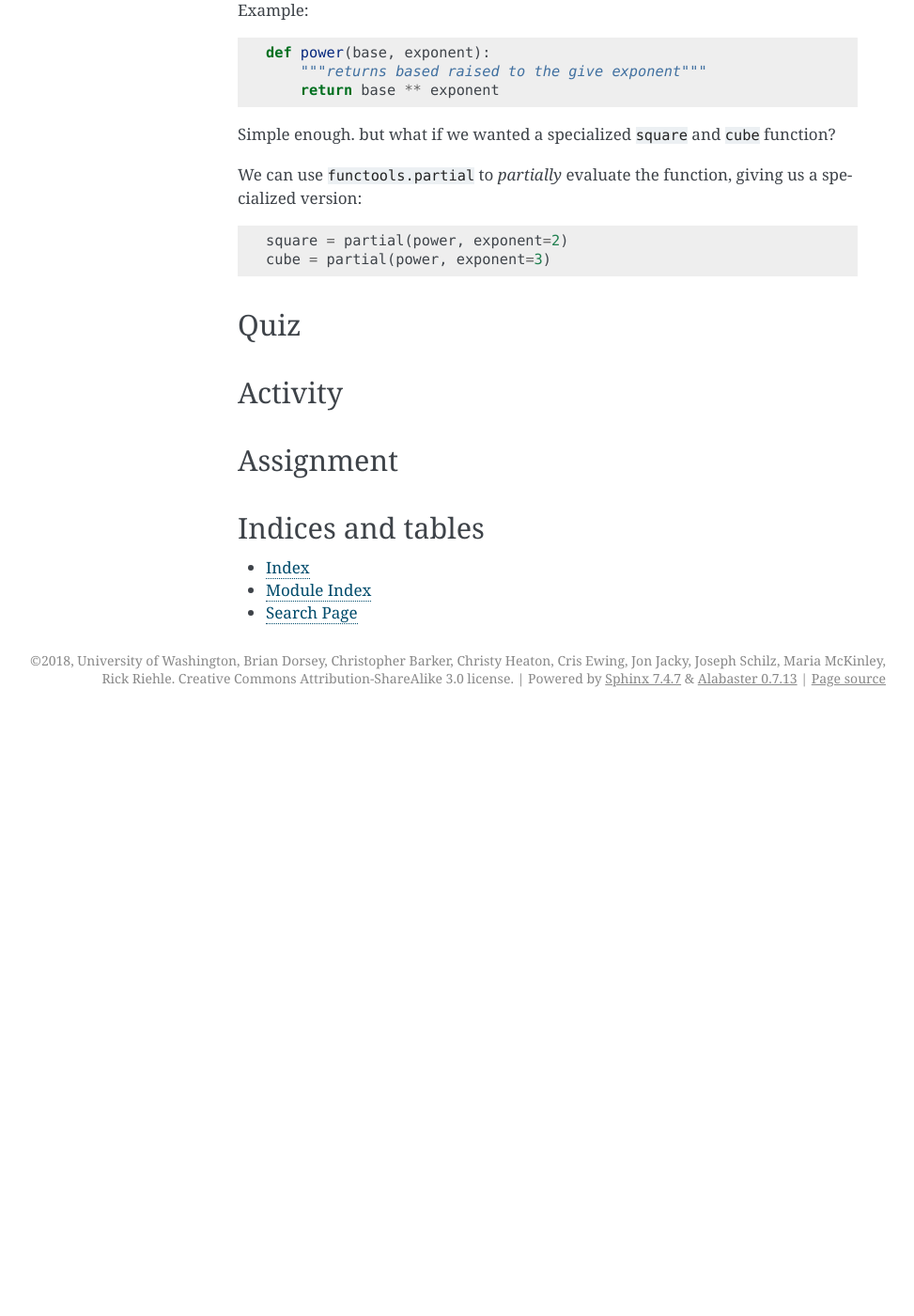
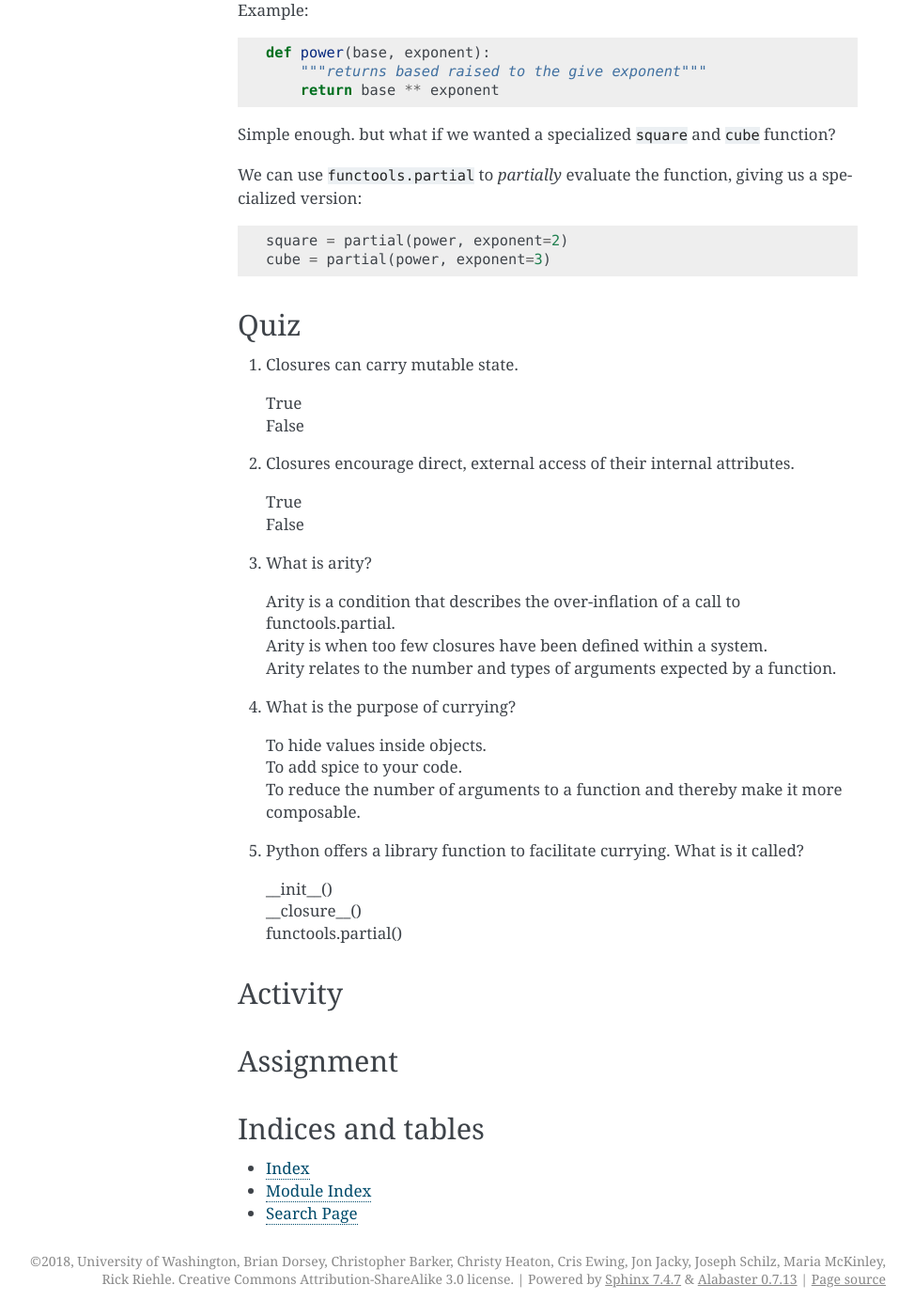
Before and after one commit to rriehle/FP3, a Sphinx documentation site: the page built from source/index.rst, in a window 1280 px wide and 1400 px high, scrolled down 7921 px. Shown: the whole window at 94% size, without its empty margins (167-1140 px from the left). Built offline with Sphinx 7.4.7, drawn with Linux system fonts in a browser that asks for light colours; before the commit the page ends 8682 px from its top, so only the background shows below that; some of the changed text lies outside the part shown.

Commit message:
quiz questions

```diff
--- a/source/index.rst
+++ b/source/index.rst
@@ -121,7 +121,7 @@ What exactly are Closures, these mysterious things that offer programming enligh
 * Objects can, and generally do, carry mutable state.
 * Closures can, and often do, carry mutable state.
 
-* Objects control access to their attributes --- their internal state --- through Properties and Python's lexical scoping rules, by default however object attributes are externally accessible.
+* Objects control access to their attributes --- their internal state --- through Properties and Python's lexical scoping rules.  By default however object attributes are externally accessible.
 * Closures by nature tend to close around their internal state and thereby prevent external access, thus in terms of access to internal state, internal attributes, this is the opposite of the default behavior of an object.  In accordance with Python's Consenting Adults policy a closure's internal state is still accessible via its ``__closure__`` dunder, but this violates the spirit of a closure --- so do so at your own risk.
 
 Thus, objects (or classes) and closures are similar, but different.
@@ -359,6 +359,33 @@ We can use ``functools.partial`` to *partially* evaluate the function, giving us
 Quiz
 ****
 
+1. Closures can carry mutable state.
+
+   | True
+   | False
+
+2. Closures encourage direct, external access of their internal attributes.
+
+   | True
+   | False
+
+3. What is arity?
+
+   | Arity is a condition that describes the over-inflation of a call to functools.partial.
+   | Arity is when too few closures have been defined within a system.
+   | Arity relates to the number and types of arguments expected by a function.
+
+4. What is the purpose of currying?
+
+   | To hide values inside objects.
+   | To add spice to your code.
+   | To reduce the number of arguments to a function and thereby make it more composable.
+
+5. Python offers a library function to facilitate currying.  What is it called?
+
+   | __init__()
+   | __closure__()
+   | functools.partial()
 
 
 ********
```
